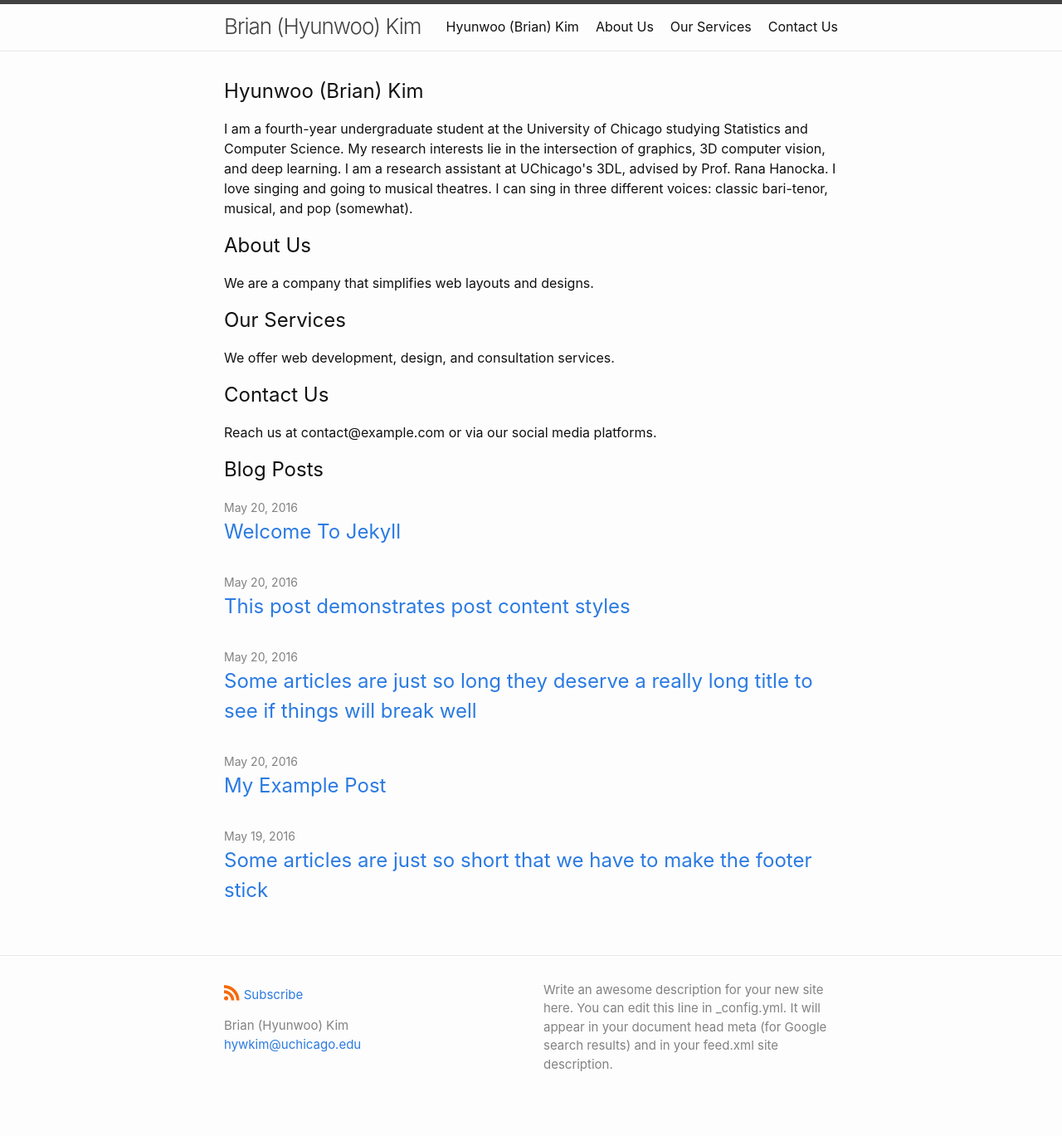
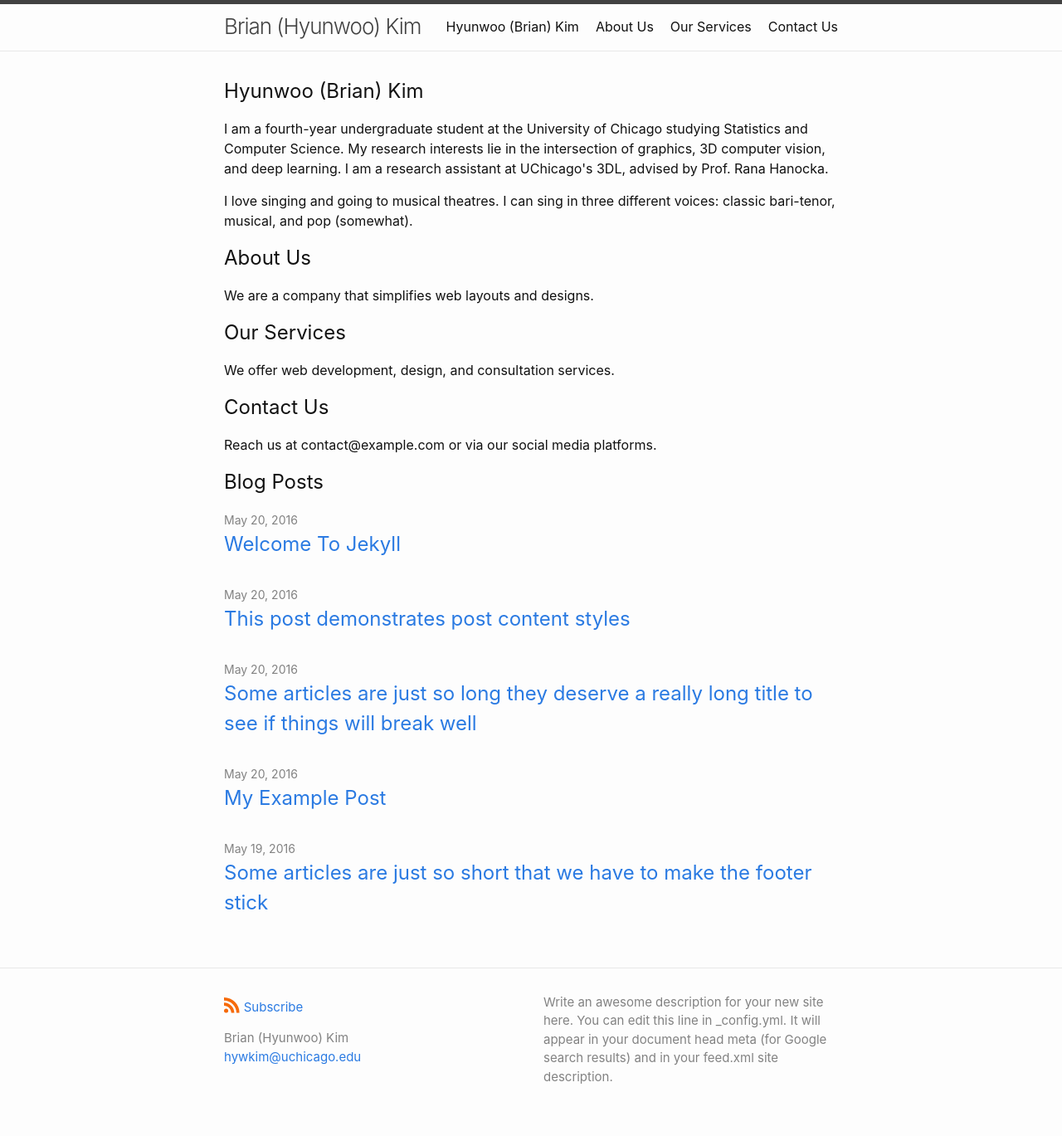
Before and after one commit to hywkim-brian/site, a Jekyll site: the page built from index.md, in a window 1280 px wide. Shown: the whole page at 83% size. Built offline with Jekyll 4.4.1, drawn with Linux system fonts in a browser that asks for light colours.

Commit message:
customize

```diff
--- a/_config.yml
+++ b/_config.yml
@@ -6,11 +6,10 @@ author:
 sections:
   - id: section1
     title: "Hyunwoo (Brian) Kim"
-    content: >
-      I am a fourth-year undergraduate student at the University of Chicago studying Statistics and Computer Science. My research interests lie in the intersection of graphics, 3D computer vision, and deep learning. I am a research assistant at UChicago's 3DL, advised by Prof. Rana Hanocka.
+    content: |
+      <p>I am a fourth-year undergraduate student at the University of Chicago studying Statistics and Computer Science. My research interests lie in the intersection of graphics, 3D computer vision, and deep learning. I am a research assistant at UChicago's 3DL, advised by Prof. Rana Hanocka.</p>
 
-      I love singing and going to musical theatres. I can sing in three different voices: classic bari-tenor, musical, and pop (somewhat).
-
+      <p>I love singing and going to musical theatres. I can sing in three different voices: classic bari-tenor, musical, and pop (somewhat).</p>
   - id: section2
     title: "About Us"
     content: "We are a company that simplifies web layouts and designs."
```
